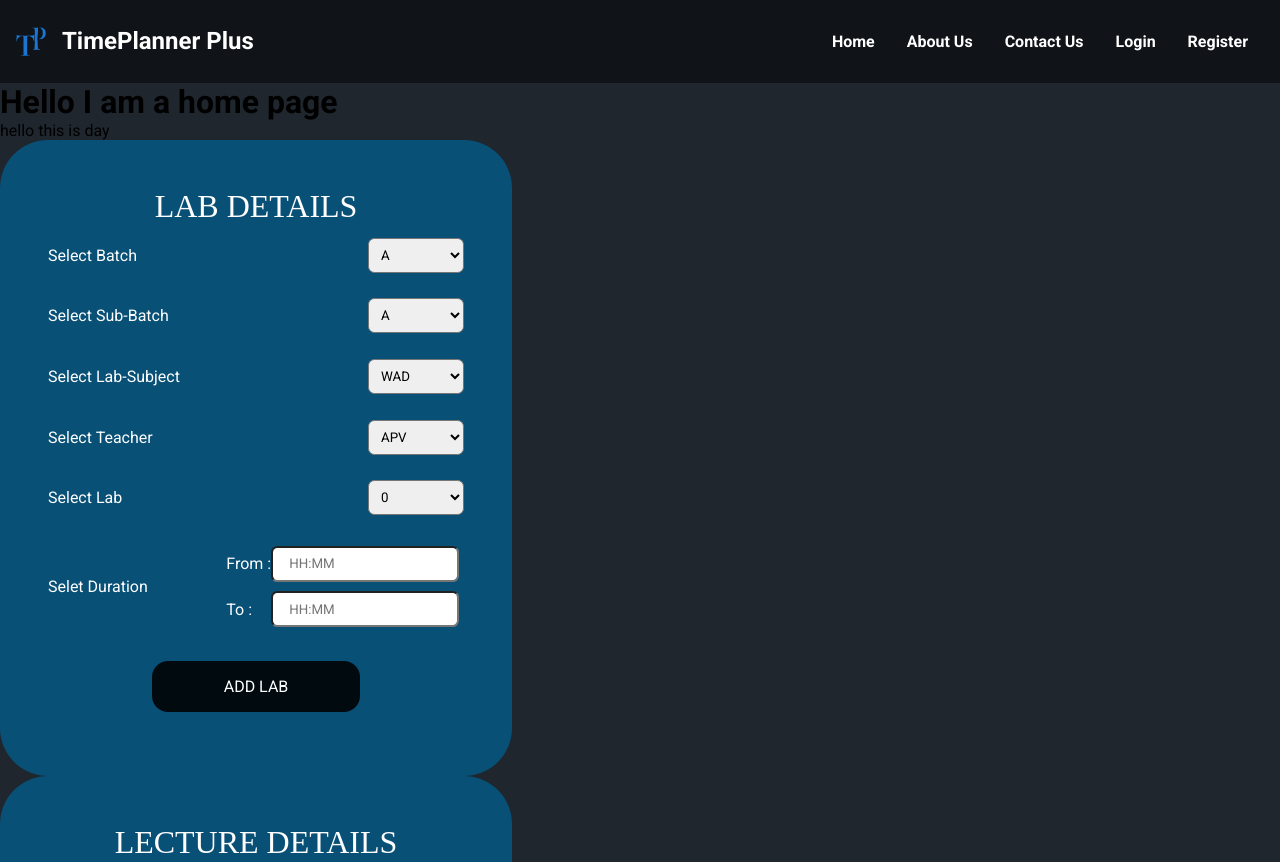
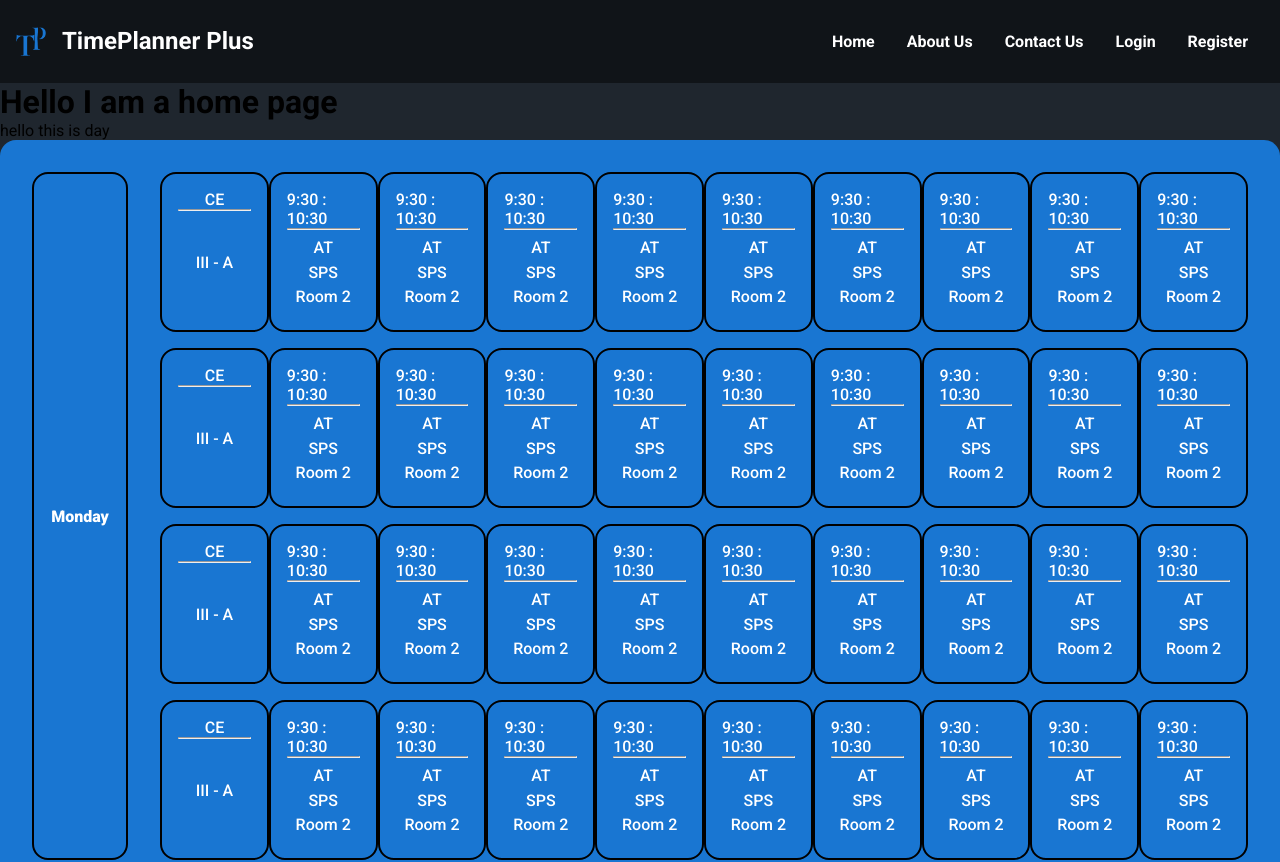
Before and after one commit to KapilbhaiGohil/Timetable_Management_System, a React (Create React App) app in the folder frontend/: page / in a window 1280 px wide. Shown: the top 862 px of the page. Built offline with nearby package versions, Linux system fonts and the light colour scheme.

Commit message:
Front end part of the timetable grid type structure completed using static data

```diff
--- a/frontend/src/Components/Higher-Level-Componenets/Login.jsx
+++ b/frontend/src/Components/Higher-Level-Componenets/Login.jsx
@@ -35,7 +35,8 @@ export  default  function Login(){
                 // Navigate("/register");
             }
         }catch (e){
-            console.log(e);
+            window.alert(e.message);
+            // console.log(e);
         }
     }
     return (
@@ -57,8 +58,8 @@ export  default  function Login(){
                     </div>
                     <div className={"inputs-container"}>
                         <form onSubmit={handleSubmit}>
-                            <div><Input label={"E-mail"} name={"email"} onchange={handleEmail} type={"email"} icon={<AiOutlineMail size={"2rem"}  color={"#1976d2"}/>}/></div>
-                            <div><Input label={"Password"} name={"password"} onchange={handlePass} type={"password"} icon={<VscUnlock size={"2rem"} color={"#1976d2"}/>}/></div>
+                            <div><Input label={"E-mail"} name={"email"} onchange={handleEmail} type={"email"} icon={<AiOutlineMail size={"2rem"}  color={"#1976d2"}/>} required={true}/></div>
+                            <div><Input label={"Password"} name={"password"} onchange={handlePass} type={"password"} icon={<VscUnlock size={"2rem"} color={"#1976d2"}/>} required={true}/></div>
                             <div className={"btn-container"}><Button label={"Log in"} type={"submit"}/></div>
                         </form>
                     </div>
--- a/frontend/src/Components/Higher-Level-Componenets/Register.jsx
+++ b/frontend/src/Components/Higher-Level-Componenets/Register.jsx
@@ -33,7 +33,8 @@ export  default  function Register(){
                     window.alert(data.message);
                 }
             } catch (e) {
-                console.log(e);
+                window.alert(e.message);
+                // console.log(e);
             }
         }
     }
@@ -52,10 +53,10 @@ export  default  function Register(){
                 <div className={"form-container"}>
                     <form onSubmit={handleSubmit}>
                         <div className={"inputs-container"}>
-                            <div><Input label={"Name"} name={"name"} onchange={handleInputs} type={"text"} icon={<BsPerson size={"2rem"} color={"#1976d2"}/>}/></div>
-                            <div><Input label={"E-mail"} name={"email"} type={"email"} onchange={handleInputs} icon={<AiOutlineMail size={"2rem"} color={"#1976d2"}/>}/></div>
-                            <div><Input label={"Password"} name={"password"} type={"password"} onchange={handleInputs} icon={<VscUnlock size={"2rem"} color={"#1976d2"}/>}/></div>
-                            <div><Input label={"Confirm Password"} name={"cpassword"} type={"password"} onchange={handleInputs} icon={<VscUnlock size={"2rem"} color={"#1976d2"}/>}/></div>
+                            <div><Input required={true} label={"Name"} name={"name"} onchange={handleInputs} type={"text"} icon={<BsPerson size={"2rem"} color={"#1976d2"}/>}/></div>
+                            <div><Input required={true} label={"E-mail"} name={"email"} type={"email"} onchange={handleInputs} icon={<AiOutlineMail size={"2rem"} color={"#1976d2"}/>}/></div>
+                            <div><Input required={true} label={"Password"} name={"password"} type={"password"} onchange={handleInputs} icon={<VscUnlock size={"2rem"} color={"#1976d2"}/>}/></div>
+                            <div><Input required={true} label={"Confirm Password"} name={"cpassword"} type={"password"} onchange={handleInputs} icon={<VscUnlock size={"2rem"} color={"#1976d2"}/>}/></div>
                             <div className={"btn-container"}><Button label={"Register"} type={"submit"}/></div>
                         </div>
                     </form>
--- a/frontend/src/Components/Higher-Level-Componenets/TimeTableView.jsx
+++ b/frontend/src/Components/Higher-Level-Componenets/TimeTableView.jsx
@@ -1,8 +1,8 @@
 import LabForm from "../Medium-Level-Components/LabForm";
 import LectureForm from "../Medium-Level-Components/LectureForm";
-import {type} from "@testing-library/user-event/dist/type";
 import SemRow from "../Medium-Level-Components/SemRow";
-
+import LectureLabDetails from "../Medium-Level-Components/LectureLabDetails";
+import Day from "../Medium-Level-Components/Day";
 export default function TimeTableView({total_semesters,odd}){
     const semesters =[];
     const lectures=[];
@@ -12,7 +12,7 @@ export default function TimeTableView({total_semesters,odd}){
             semesters.push(
                 <div key={i}>
                     semester {i+1}
-                    <SemRow lecture_details={<LectureForm batches={['A','B']}/>}/>
+                    {/*<SemRow lecture_details={<LectureForm batches={['A','B']}/>}/>*/}
                 </div>
             );
         }
@@ -22,12 +22,9 @@ export default function TimeTableView({total_semesters,odd}){
             <div>
                 hello this is day
             </div>
-            {/*<div>*/}
-            {/*    {semesters}*/}
-            {/*</div>*/}
-            {/*<LabForm/>*/}
-            <LabForm/>
-            <LectureForm/>
+            <Day/>
+            {/*<LectureLabDetails/>*/}
+            {/*<SemRow/>*/}
         </div>
     )
 }
--- /dev/null
+++ b/frontend/src/Components/Medium-Level-Components/Day.jsx
@@ -0,0 +1,25 @@
+import SemRow from "./SemRow";
+import "../../Css/Medium-Level-Css/Day.scss"
+export default function Day(){
+    return(
+      <div className={"day-outer"}>
+          <div className={"day-name"}>
+              <label>Monday</label>
+          </div>
+          <div className={"day-sem"}>
+              <div>
+                  <SemRow/>
+              </div>
+              <div>
+                  <SemRow/>
+              </div>
+              <div>
+                  <SemRow/>
+              </div>
+              <div>
+                  <SemRow/>
+              </div>
+          </div>
+      </div>
+    );
+}
--- a/frontend/src/Components/Medium-Level-Components/LabForm.jsx
+++ b/frontend/src/Components/Medium-Level-Components/LabForm.jsx
@@ -7,8 +7,7 @@ export default function LabForm(){
         <>
             <div className={"dropdown-container"}>
                 <h1>LAB DETAILS</h1>
-                <Dropdown label={"Select Batch"} options={['A','B']}/>
-                <Dropdown label={"Select Sub-Batch"} options={['A','B']}/>
+                <Dropdown label={"Select Sub-Batch"} options={['A1','A2','A3','A4']}/>
                 <Dropdown label={"Select Lab-Subject"} options={['WAD','AT','AA','OS','MFP']}/>
                 <Dropdown label={"Select Teacher"} options={['APV','AAA','JHB','SSS']}/>
                 <Dropdown label={"Select Lab"} options={[0,1,2,3]}/>
--- a/frontend/src/Components/Medium-Level-Components/LectureForm.jsx
+++ b/frontend/src/Components/Medium-Level-Components/LectureForm.jsx
@@ -8,7 +8,6 @@ export default function LectureForm({batches}){
         <>
             <div className={"dropdown-container"}>
                 <h1>LECTURE DETAILS</h1>
-                <Dropdown label={"Select Batch"} options={['A','B']}/>
                 <Dropdown label={"Select Subject"} options={['WAD','AT','AA','OS','MFP']}/>
                 <Dropdown label={"Select Teacher"} options={['APV','AAA','JHB','SSS']}/>
                 <Dropdown label={"Select Classroom"} options={[0,1,2,3]}/>
--- /dev/null
+++ b/frontend/src/Components/Medium-Level-Components/LectureLabDetails.jsx
@@ -0,0 +1,16 @@
+import "../../Css/Medium-Level-Css/LectureLabDetails.scss"
+export default function LectureLabDetails(){
+    return(
+      <div className={"lec-lab-outer"}>
+          <div className={"lec-lab-time"}>
+                <label>9:30 : 10:30</label>
+          </div>
+          <hr/>
+          <div className={"lec-lab-info"}>
+              <label>AT</label>
+              <label>SPS</label>
+              <label>Room 2</label>
+          </div>
+      </div>
+    );
+}
--- a/frontend/src/Components/Medium-Level-Components/SemRow.jsx
+++ b/frontend/src/Components/Medium-Level-Components/SemRow.jsx
@@ -1,12 +1,27 @@
-import Button from "../Small-Level-Componenets/Button";
-
-export default function SemRow({lecture_details}){
-
+import "../../Css/Medium-Level-Css/SemRow.scss"
+import LectureLabDetails from "./LectureLabDetails";
+export default function SemRow(){
+    let sem="III",dept="CE",batch="A";
     return(
-        <div>
-            {lecture_details}
-            <Button label={"Add lab"} type={"submit"}/>
-            <Button label={"Add lecture"} type={"submit"}/>
+        <div className={"sem-row-outer"}>
+            <div className={"sem-row-info"}>
+                <div className={"sem-row-dept"}>
+                    <label>{dept}</label>
+                </div>
+                <hr/>
+                <div className={"sem-row-sem"}>
+                    <label>{sem} - {batch}</label>
+                </div>
+            </div>
+            <LectureLabDetails/>
+            <LectureLabDetails/>
+            <LectureLabDetails/>
+            <LectureLabDetails/>
+            <LectureLabDetails/>
+            <LectureLabDetails/>
+            <LectureLabDetails/>
+            <LectureLabDetails/>
+            <LectureLabDetails/>
         </div>
     )
 }
--- /dev/null
+++ b/frontend/src/Css/Medium-Level-Css/Day.scss
@@ -0,0 +1,31 @@
+@import "../Higher-Level-Css/Colors";
+
+.day-outer{
+  font-weight: 800;
+  color: $first;
+  background-color: $second;
+  display: flex;
+  flex-direction: row;
+  justify-content: flex-start;
+  align-items: center;
+  padding: 1rem;
+  border-radius: 1rem;
+  .day-name{
+    border: 2px solid black;
+    border-radius: 1rem;
+    margin: 1rem;
+    align-self: stretch;
+    width: 10vw;
+    display: flex;
+    justify-content: center;
+    align-items: center;
+  }
+  .day-sem{
+      >div{
+        //border: 2px solid black;
+        //border-radius: 1rem;
+        margin: 1rem;
+        //width: 10vw;
+      }
+  }
+}
--- /dev/null
+++ b/frontend/src/Css/Medium-Level-Css/LectureLabDetails.scss
@@ -0,0 +1,34 @@
+@import "../Higher-Level-Css/Colors";
+
+.lec-lab-outer{
+  display: flex;
+  flex-direction: column;
+  justify-content: flex-start;
+  align-items: center;
+  width: 8.5vw;
+  height: 20vh;
+  color: $first;
+  background-color: $second;
+  border-radius: 1rem;
+  padding: 1rem;
+  font-weight: 500;
+  border: 2px solid black;
+  .lec-lab-time{
+    //color: black;
+  }
+  hr{
+    width: 100%;
+  }
+  .lec-lab-info{
+    display: flex;
+    flex-direction: column;
+    flex-wrap: wrap;
+    justify-content: center;
+    align-items: center;
+    width: 85%;
+    height: 85%;
+    >label{
+      padding: 0.18rem;
+    }
+  }
+}
--- /dev/null
+++ b/frontend/src/Css/Medium-Level-Css/SemRow.scss
@@ -0,0 +1,33 @@
+@import "../Higher-Level-Css/Colors";
+.sem-row-outer{
+  display: flex;
+  flex-direction: row;
+  .sem-row-info{
+    display: flex;
+    flex-direction: column;
+    justify-content: flex-start;
+    align-items: center;
+    color: $first;
+    background-color: $second;
+    width: 8.5vw;
+    height: 20vh;
+    padding: 1rem;
+    text-transform: uppercase;
+    font-weight: 500;
+    border-radius: 1rem;
+    border: 2px solid black;
+    .sem-row-dept{
+
+    }
+    hr{
+      width: 100%;
+    }
+    .sem-row-sem{
+      width: 85%;
+      height: 85%;
+      display: flex;
+      justify-content: center;
+      align-items: center;
+    }
+  }
+}
```
